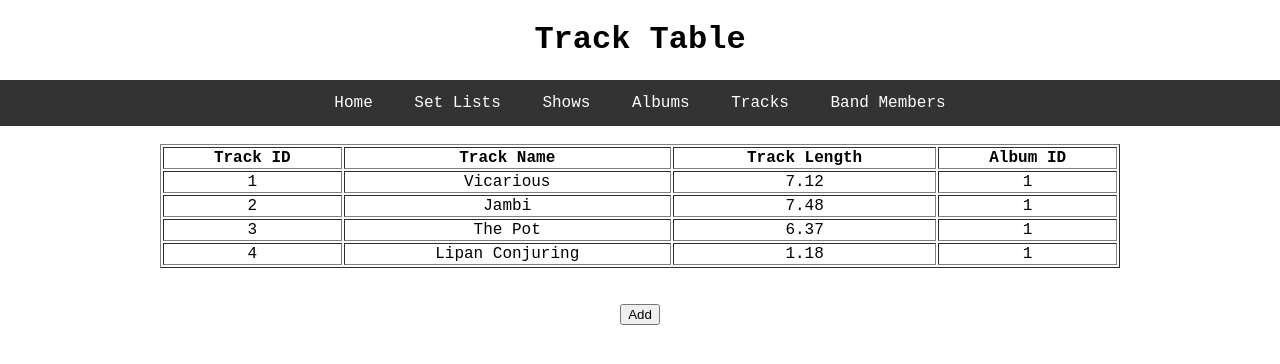
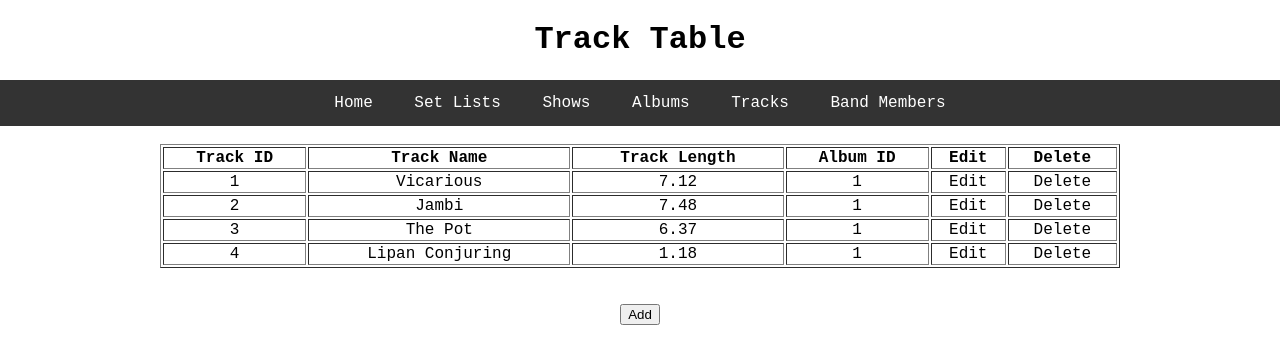
Before and after one commit to susiebeep/Introduction-to-Databases, a Flask app: page /track in a window 1280 px wide. Shown: the top 364 px of the page. Run offline with Flask 2, Linux system fonts and the light colour scheme.

Commit message:
Add files via upload

```diff
--- a/templates/set_list.html
+++ b/templates/set_list.html
@@ -44,6 +44,8 @@
     <td>1</td>
     <td>2</td>
     <td>4</td>
+    <td>Edit</td>
+    <td>Delete</td>
   </tr>
   <tr>
     <td>2</td>
--- a/templates/track.html
+++ b/templates/track.html
@@ -22,35 +22,44 @@
     <th>Track ID</th>
     <th>Track Name</th>
     <th>Track Length</th>
-	<th>Album ID</th>
+    <th>Album ID</th>
+    <th>Edit</th>
+    <th>Delete</th>
   </tr>
   <tr>
     <td>1</td>
     <td>Vicarious</td>
     <td>7.12</td>
-	<td>1</td>
+    <td>1</td>
+    <td>Edit</td>
+    <td>Delete</td>
   </tr>
   <tr>
     <td>2</td>
     <td>Jambi</td>
     <td>7.48</td>
-	<td>1</td>
+    <td>1</td>
+    <td>Edit</td>
+    <td>Delete</td>
   </tr>
   <tr>
     <td>3</td>
     <td>The Pot</td>
     <td>6.37</td>
-	<td>1</td>
+    <td>1</td>
+    <td>Edit</td>
+    <td>Delete</td>
   </tr>
   <tr>
     <td>4</td>
     <td>Lipan Conjuring</td>
     <td>1.18</td>
-	<td>1</td>
+    <td>1</td>
+    <td>Edit</td>
+    <td>Delete</td>
   </tr>
 </table>
 <br>
 <br>
 <a href="http://flip3.engr.oregonstate.edu:3975/add_track"><button type="button">Add</button></a>
  </body>
-<html>
```
Also changed, not shown: templates/album.html (+10 -2 lines).
